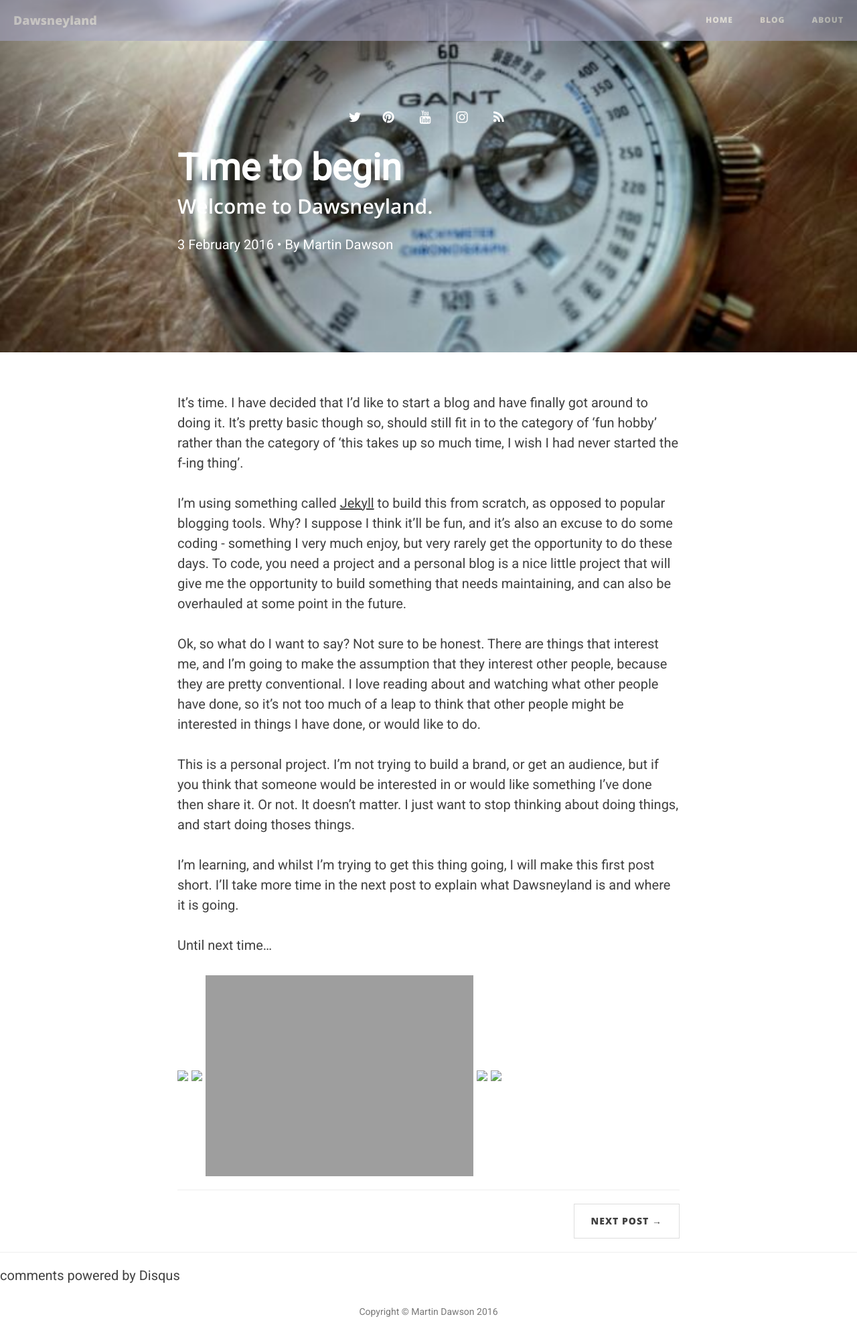
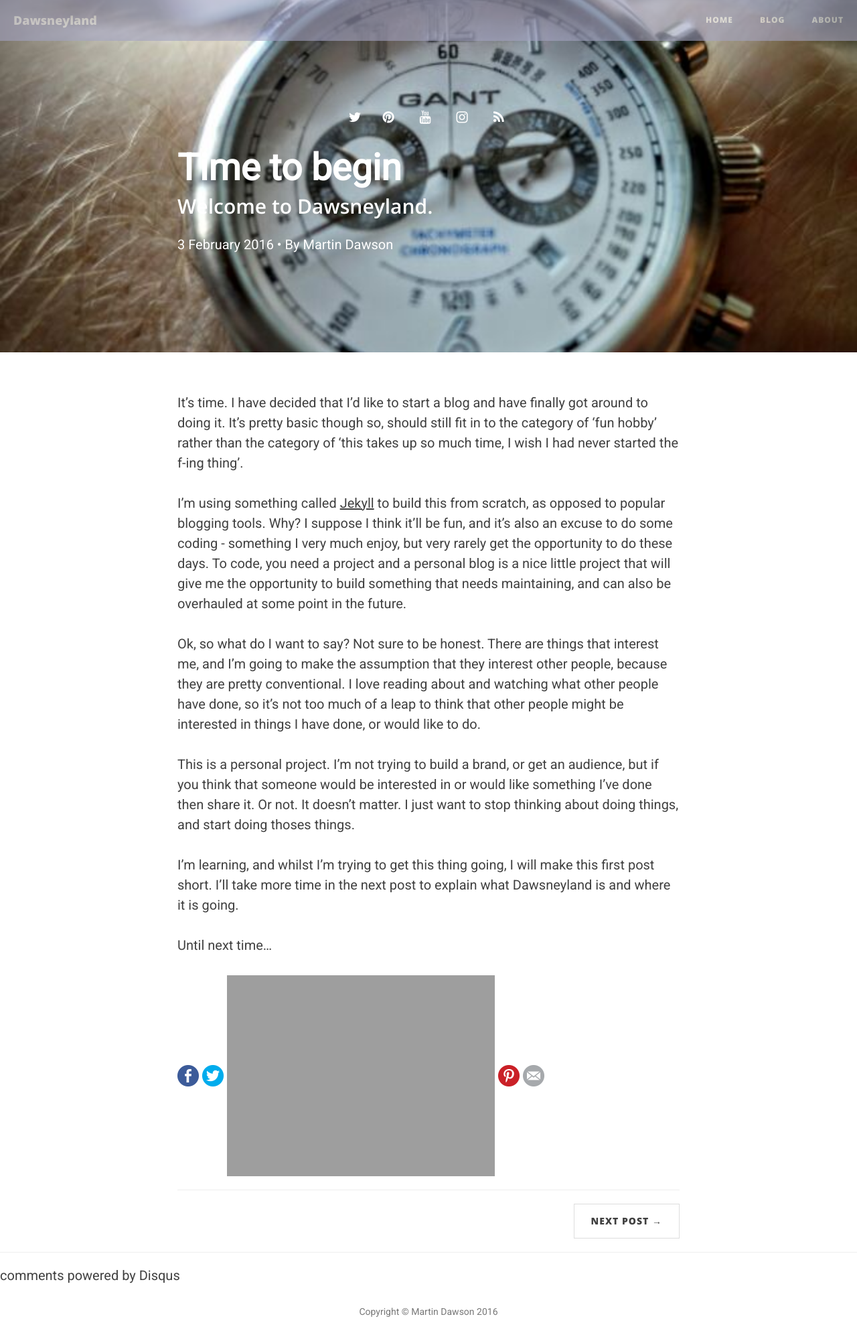
Before and after one commit to dawsneyland/formerdland, a Jekyll site: the page built from _posts/2016-02-03-time-to-begin.md, in a window 1280 px wide. Shown: the whole page at 67% size. Built offline with Jekyll 4.4.1, drawn with Linux system fonts in a browser that asks for light colours; nearby versions of some CDN libraries; comment, search, counter and statistics services are not loaded.

Commit message:
Update sharefa.html

```diff
--- a/_includes/sharefa.html
+++ b/_includes/sharefa.html
@@ -1,7 +1,7 @@
 <ul class="share-buttons">
-  <li><a href="https://www.facebook.com/sharer/sharer.php?u=http%3A%2F%2Fwww.dawsneyland.com&t=" title="Share on Facebook" target="_blank" onclick="window.open('https://www.facebook.com/sharer/sharer.php?u=' + encodeURIComponent(document.URL) + '&t=' + encodeURIComponent(document.URL)); return false;"><img src="img/flat_web_icon_set/color/Facebook.png"></a></li>
-  <li><a href="https://twitter.com/intent/tweet?source=http%3A%2F%2Fwww.dawsneyland.com&text=:%20http%3A%2F%2Fwww.dawsneyland.com&via=dawsneyland" target="_blank" title="Tweet" onclick="window.open('https://twitter.com/intent/tweet?text=' + encodeURIComponent(document.title) + ':%20'  + encodeURIComponent(document.URL)); return false;"><img src="img/flat_web_icon_set/color/Twitter.png"></a></li>
-  <li><a href="https://plus.google.com/share?url=http%3A%2F%2Fwww.dawsneyland.com" target="_blank" title="Share on Google+" onclick="window.open('https://plus.google.com/share?url=' + encodeURIComponent(document.URL)); return false;"><img src="img/flat_web_icon_set/color/Google+.png"></a></li>
-  <li><a href="http://pinterest.com/pin/create/button/?url=http%3A%2F%2Fwww.dawsneyland.com&description=" target="_blank" title="Pin it" onclick="window.open('http://pinterest.com/pin/create/button/?url=' + encodeURIComponent(document.URL) + '&description=' +  encodeURIComponent(document.title)); return false;"><img src="img/flat_web_icon_set/color/Pinterest.png"></a></li>
-  <li><a href="mailto:?subject=&body=:%20http%3A%2F%2Fwww.dawsneyland.com" target="_blank" title="Email" onclick="window.open('mailto:?subject=' + encodeURIComponent(document.title) + '&body=' +  encodeURIComponent(document.URL)); return false;"><img src="img/flat_web_icon_set/color/Email.png"></a></li>
+  <li><a href="https://www.facebook.com/sharer/sharer.php?u=http%3A%2F%2Fwww.dawsneyland.com&t=" title="Share on Facebook" target="_blank" onclick="window.open('https://www.facebook.com/sharer/sharer.php?u=' + encodeURIComponent(document.URL) + '&t=' + encodeURIComponent(document.URL)); return false;"><img src="/img/flat_web_icon_set/color/Facebook.png"></a></li>
+  <li><a href="https://twitter.com/intent/tweet?source=http%3A%2F%2Fwww.dawsneyland.com&text=:%20http%3A%2F%2Fwww.dawsneyland.com&via=dawsneyland" target="_blank" title="Tweet" onclick="window.open('https://twitter.com/intent/tweet?text=' + encodeURIComponent(document.title) + ':%20'  + encodeURIComponent(document.URL)); return false;"><img src="/img/flat_web_icon_set/color/Twitter.png"></a></li>
+  <li><a href="https://plus.google.com/share?url=http%3A%2F%2Fwww.dawsneyland.com" target="_blank" title="Share on Google+" onclick="window.open('https://plus.google.com/share?url=' + encodeURIComponent(document.URL)); return false;"><img src="/img/flat_web_icon_set/color/Google+.png"></a></li>
+  <li><a href="http://pinterest.com/pin/create/button/?url=http%3A%2F%2Fwww.dawsneyland.com&description=" target="_blank" title="Pin it" onclick="window.open('http://pinterest.com/pin/create/button/?url=' + encodeURIComponent(document.URL) + '&description=' +  encodeURIComponent(document.title)); return false;"><img src="/img/flat_web_icon_set/color/Pinterest.png"></a></li>
+  <li><a href="mailto:?subject=&body=:%20http%3A%2F%2Fwww.dawsneyland.com" target="_blank" title="Email" onclick="window.open('mailto:?subject=' + encodeURIComponent(document.title) + '&body=' +  encodeURIComponent(document.URL)); return false;"><img src="/img/flat_web_icon_set/color/Email.png"></a></li>
 </ul>
```
